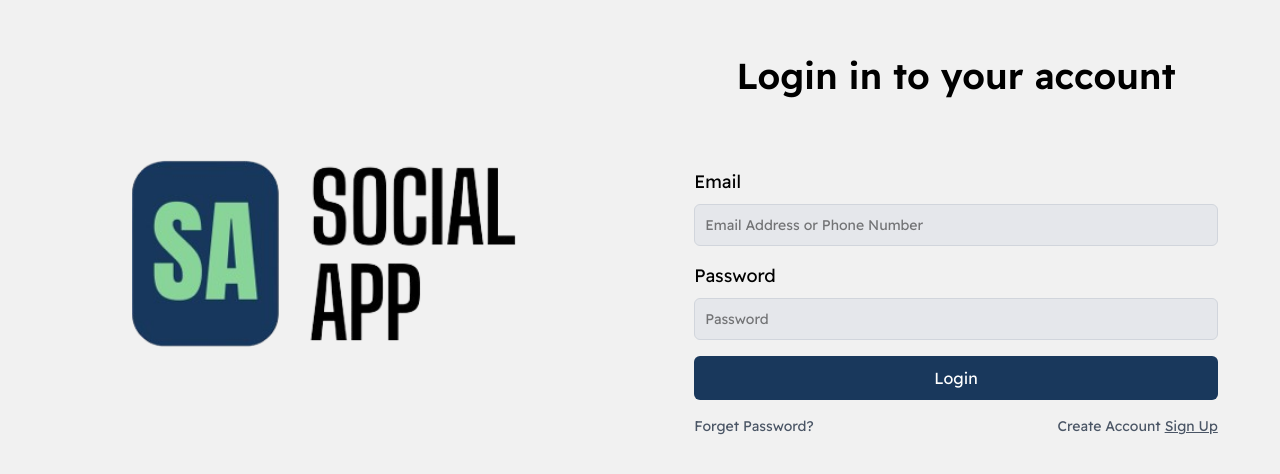
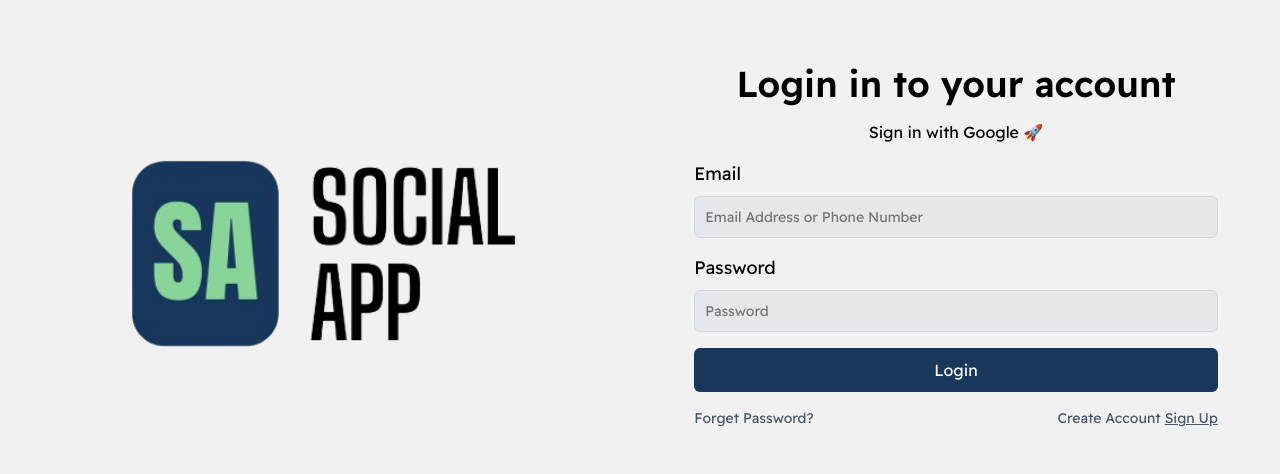
Before and after one commit to mandouro-22/social-media-mini, a React (Vite) app: page / in a window 1280 px wide. Shown: the part 158-632 px from the top of the page. Built offline with nearby package versions, Linux system fonts and the light colour scheme; no server answers.

Commit message:
fix-signup-google

```diff
--- a/package.json
+++ b/package.json
@@ -15,6 +15,7 @@
     "@tanstack/react-query": "^5.66.0",
     "axios": "^1.7.9",
     "formik": "^2.4.6",
+    "gapi-script": "^1.2.0",
     "i18next": "^24.2.2",
     "i18next-browser-languagedetector": "^8.0.2",
     "i18next-resources-for-ts": "^1.5.0",
--- a/src/main.tsx
+++ b/src/main.tsx
@@ -12,7 +12,7 @@ const queeryClient = new QueryClient();
 createRoot(document.getElementById("root")!).render(
   <StrictMode>
     <QueryClientProvider client={queeryClient}>
-      <GoogleOAuthProvider clientId="94142909577-8qav3d7hpcms630ej23g1d86rurcvqun.apps.googleusercontent.com">
+      <GoogleOAuthProvider clientId="1024532969830-6r9826loqvct34be4eu52qbca8pt0us2.apps.googleusercontent.com">
         <App />
       </GoogleOAuthProvider>
     </QueryClientProvider>
--- a/src/pages/auth/login/login.tsx
+++ b/src/pages/auth/login/login.tsx
@@ -7,16 +7,33 @@ import logo from "../../../assets/imgs/logo.png";
 import { LoginSchema } from "../../../validation";
 import { LoginValues } from "../../../types/auth";
 
-import { GoogleLogin } from "@react-oauth/google";
+import { useGoogleLogin } from "@react-oauth/google";
 
 export default function Login() {
   const { t } = useTranslation();
   const isSubmitting = useRef(false);
   const [loading, setLoading] = useState<boolean>(false);
 
-  // const login = useGoogleLogin({
-  //   onSuccess: (tokenResponse) => console.log(tokenResponse),
-  // });
+  const login = useGoogleLogin({
+    scope:
+      "openid profile email https://www.googleapis.com/auth/userinfo.profile https://www.googleapis.com/auth/userinfo.email https://www.googleapis.com/auth/user.birthday.read https://www.googleapis.com/auth/user.gender.read",
+    onSuccess: async (tokenResponse) => {
+      console.log("Token Response:", tokenResponse);
+
+      // طلب بيانات المستخدم من Google People API
+      const userProfile = await fetch(
+        "https://people.googleapis.com/v1/people/me?personFields=names,emailAddresses,genders,birthdays",
+        {
+          headers: { Authorization: `Bearer ${tokenResponse.access_token}` },
+        }
+      );
+
+      const userData = await userProfile.json();
+      console.log("User Data:", userData);
+    },
+    onError: (error) => console.error("Login Failed:", error),
+  });
+
   const initialValues: LoginValues = {
     email: "",
     password: "",
@@ -52,19 +69,16 @@ export default function Login() {
               {t("Login in to your account")}
             </h1>
             <div className="mt-4">
-              <GoogleLogin
-                onSuccess={(credentialResponse) => {
-                  console.log(credentialResponse);
-                }}
-                onError={() => {
-                  console.log("Login Failed");
-                }}
-              />
+              {/* <GoogleLogin
+                onSuccess={handleLogin}
+                onError={() => console.log("Login Failed")}
+                useOneTap
+              /> */}
+              <button onClick={() => login()}>Sign in with Google 🚀</button>
             </div>
             <form
               onSubmit={formik.handleSubmit}
-              className="mt-4 mb-4 w-full md:w-[85%]"
-            >
+              className="mt-4 mb-4 w-full md:w-[85%]">
               <div className="flex flex-col">
                 <label htmlFor="email" className="text-lg mb-2">
                   {t("Email")}
```
Also changed, not shown: Note.txt, 1 other file (tests, documents, lock files or other folders).
